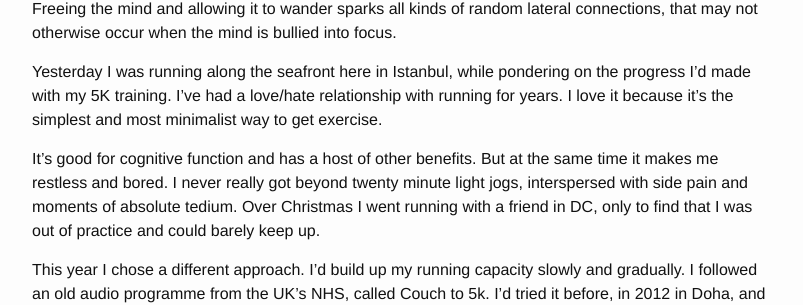
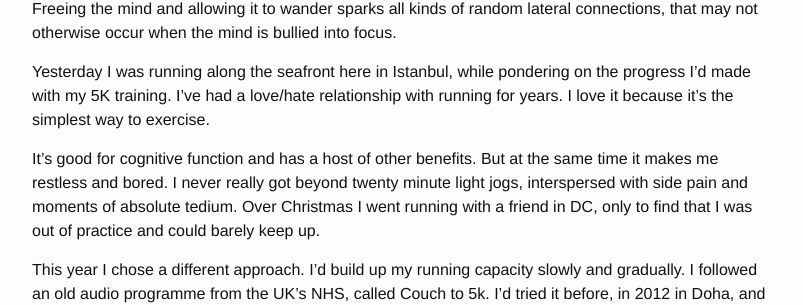
Before and after one commit to sjnorth/sjnorth.github.io, a Jekyll site: the page built from _posts/2016-02-19-on-5k-and-code.md, in a window 1280 px wide. Shown: the part 745-1050 px from the top of the page, without its empty margins (238-1041 px from the left). Built offline with Jekyll 4.4.1, drawn with Linux system fonts in a browser that asks for light colours; comment, search, counter and statistics services are not loaded.

Commit message:
new post

```diff
--- a/_posts/2016-02-19-on-5k-and-code.md
+++ b/_posts/2016-02-19-on-5k-and-code.md
@@ -12,7 +12,7 @@ Most of the time my best ideas come when I'm away from my desk.
 
 Freeing the mind and allowing it to wander sparks all kinds of random lateral connections, that may not otherwise occur when the mind is bullied into focus.
 
-Yesterday I was running along the seafront here in Istanbul, while pondering on the progress I'd made with my 5K training. I've had a love/hate relationship with running for years. I love it because it's the simplest and most minimalist way to get exercise.
+Yesterday I was running along the seafront here in Istanbul, while pondering on the progress I'd made with my 5K training. I've had a love/hate relationship with running for years. I love it because it's the simplest way to exercise.
 
 It's good for cognitive function and has a host of other benefits. But at the same time it makes me restless and bored. I never really got beyond twenty minute light jogs, interspersed with side pain and moments of absolute tedium. Over Christmas I went running with a friend in DC, only to find that I was out of practice and could barely keep up.
 
```
